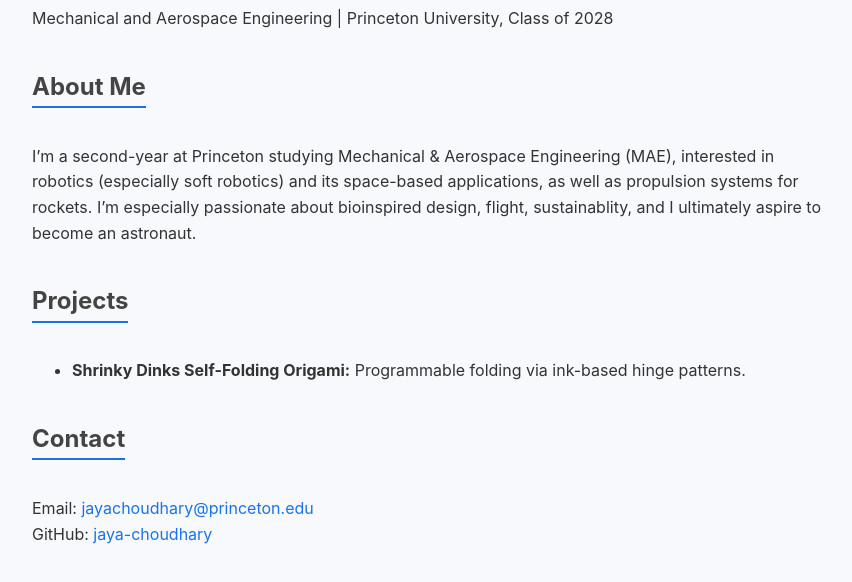
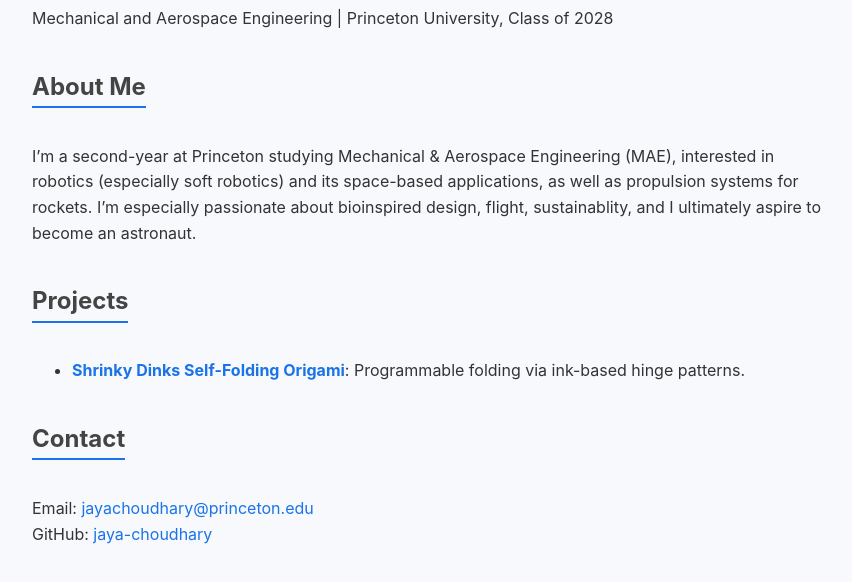
Before and after one commit to jaya-choudhary/jaya-choudhary.github.io, a plain HTML site: page index.html in a window 1280 px wide. Shown: the part 148-730 px from the top of the page, without its empty margins (208-1060 px from the left). Drawn offline with Linux system fonts and the light colour scheme.

Commit message:
Link Shrinky Dinks project page from homepage

```diff
--- a/index.html
+++ b/index.html
@@ -32,8 +32,10 @@
 
   <h2>Projects</h2>
   <ul>
-    <li><strong>Shrinky Dinks Self-Folding Origami:</strong> Programmable folding via ink-based hinge patterns.</li>
-
+	<li>
+    <strong><a href="shrinky-dinks.html">Shrinky Dinks Self-Folding Origami</a></strong>:
+    Programmable folding via ink-based hinge patterns.
+  	</li>
   </ul>
 
   <h2>Contact</h2>
```
